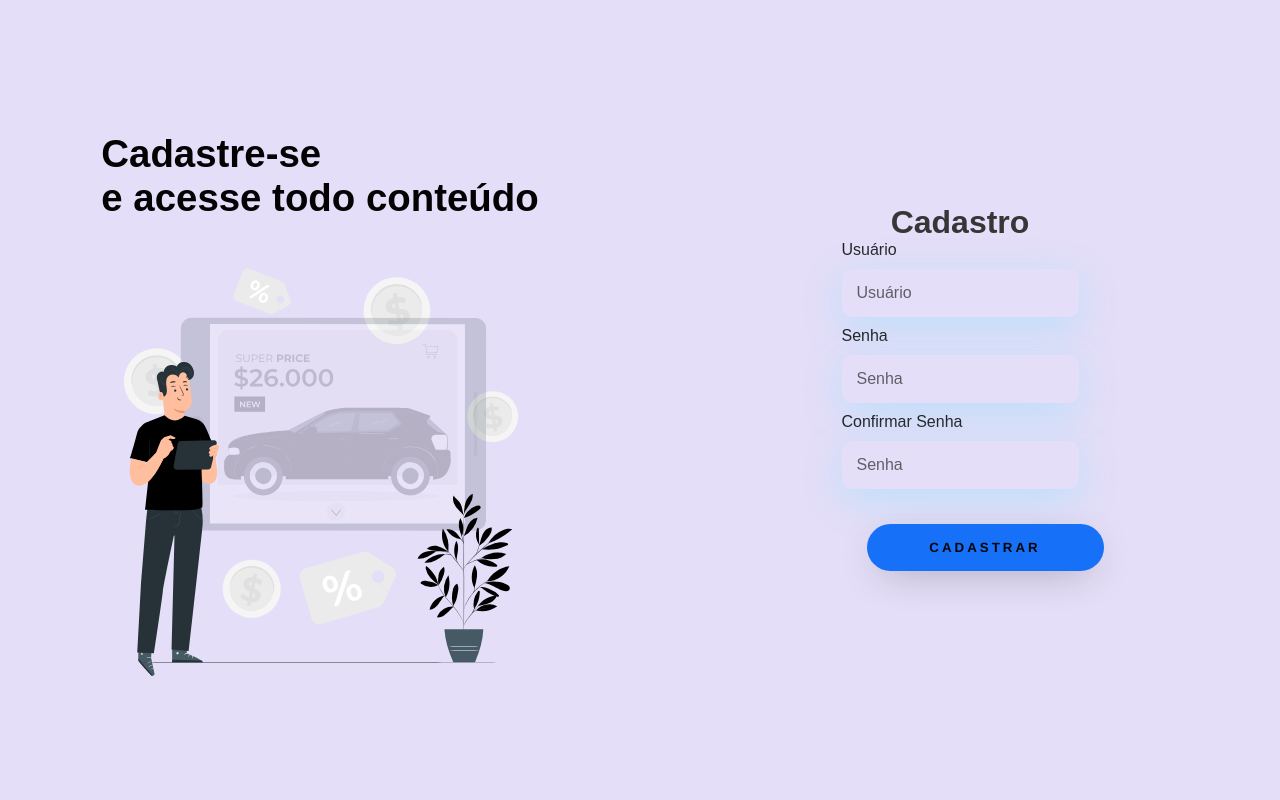
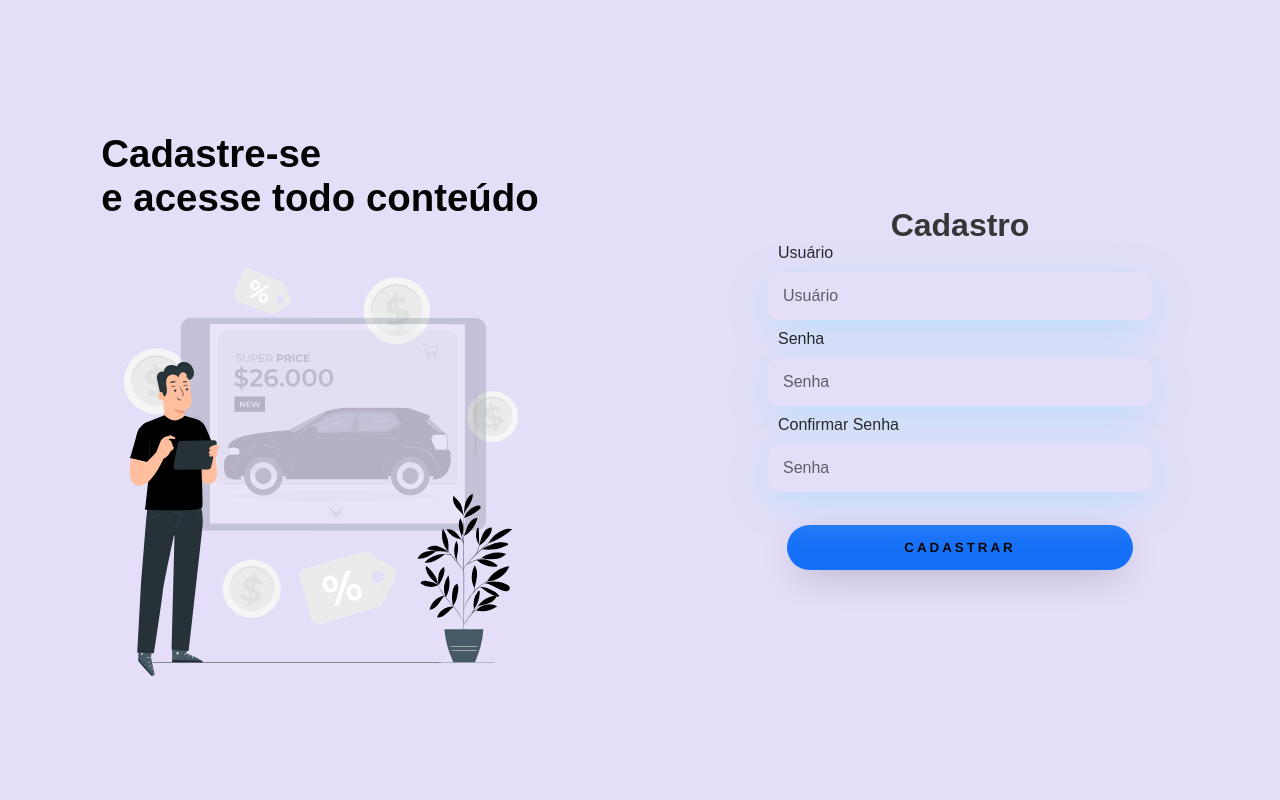
Before and after one commit to mateusbt/projetoPreguica, a Flask app: page /registro in a window 1280 px wide. Run offline with Flask 2, Linux system fonts and the light colour scheme.

Commit message:
Atuazalição styleR.css

```diff
--- a/static/styleR.css
+++ b/static/styleR.css
@@ -47,7 +47,7 @@ body *{
     justify-content: center;
     align-items: center;
     flex-direction: column;
-    padding: 30px 35px;
+    padding: 67px 0px;
     background: #e5def8;;
     border-radius: 20px;
 
@@ -58,12 +58,13 @@ body *{
     color: rgb(54, 54, 54);
     font-weight: 800;
     margin: 0;
-
+    display: flex;
+    justify-content: center;
 }
 
 .textfield{
     width: 100%;
-    display: flex;
+    display: contents ;
     flex-direction: column;
     align-items: flex-start;
     justify-content: center;
@@ -80,20 +81,24 @@ body *{
     box-shadow: 0px 10px 40px #b6dffae7 ;
     outline: none;
     box-sizing: border-box;
+    margin-top: 10px;
     margin-bottom: 10px;
 }
 .textfield label{
     color: #000000de;
-    margin-bottom: 10px;
+    margin: 10px;
+
 }
 .textfield input::placeholder {
     color: #00000094;
+
 }
 
 .btn-login{
-    width: 100%;
-    padding: 16px 0px;
-    margin: 25px;
+    display: block;
+    width: 90%;
+    padding: 15px 0px;
+    margin: 23px;
     border: none;
     border-radius: 50px;
     outline: none;
@@ -106,6 +111,8 @@ body *{
     font-family: 'Franklin Gothic Medium', 'Arial Narrow', Arial, sans-serif;
     cursor: pointer;
     box-shadow: 0px 10px 40px -12px #00000052;
+    margin-left: auto;
+    margin-right: auto;
 
 
 }
```
